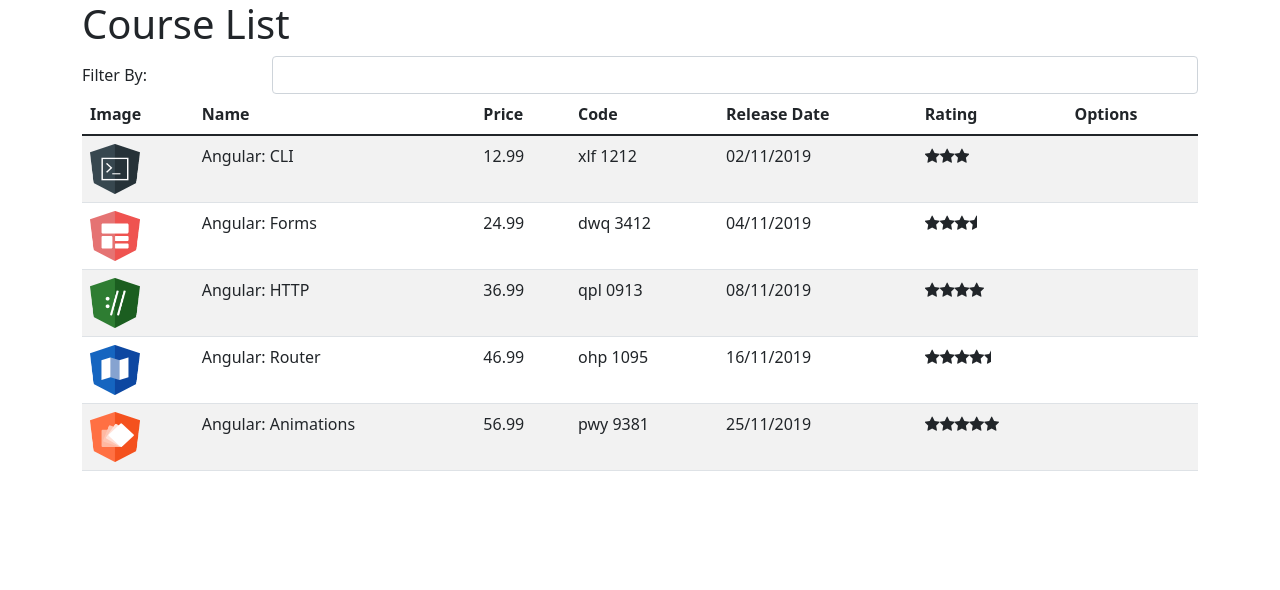
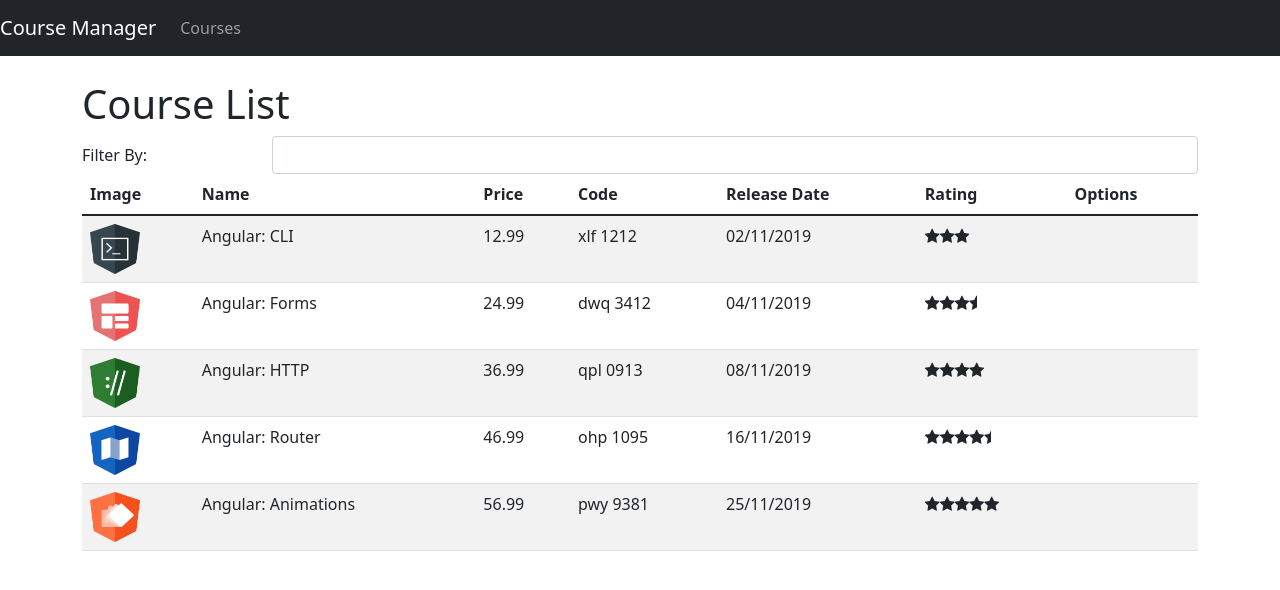
Before and after one commit to eliasr124/course-list, an Angular app: page /courses in a window 1280 px wide. Shown: the top 590 px of the page. Built offline with nearby package versions, Linux system fonts and the light colour scheme.

Commit message:
create router course list

```diff
--- a/src/app/app.component.html
+++ b/src/app/app.component.html
@@ -1,6 +1,5 @@
 
-<div class="container">
-
-  <app-course-list></app-course-list>
-
+<app-nav-bar></app-nav-bar>
+<div class="container mt-4">
+  <router-outlet></router-outlet>
 </div>
--- a/src/app/courses/course-list.component.ts
+++ b/src/app/courses/course-list.component.ts
@@ -3,7 +3,6 @@
 import { CourseService } from "./course.service";
 
 @Component({
-    selector: 'app-course-list',
     templateUrl: './course-list.component.html'
 })
 export class CourseListComponent{
--- /dev/null
+++ b/src/app/error_404/error_404.component.html
@@ -0,0 +1 @@
+<h2>Error 404</h2>
--- /dev/null
+++ b/src/app/nav-bar/nav-bar.component.html
@@ -0,0 +1,16 @@
+<nav class="navbar navbar-expand-lg navbar-dark bg-dark">
+    <a href="#" class="navbar-brand">Course Manager</a>
+
+    <button class="navbar-toggler" type="button" data-toggle="collapse" data-target="#navbarSupportedContent"
+        aria-controls="navbarSupportedContent" aria-expanded="false" aria-label="Toggle navigation">
+        <span class="navbar-toggler-icon"></span>
+    </button>
+
+    <div class="collapse navbar-collapse" id="navbarSupportedContent">
+        <ul class="navbar-nav mr-auto">
+            <li class="nav-item">
+                <a href="#" class="nav-link">Courses</a>
+            </li>
+        </ul>
+    </div>
+</nav>
```
Also changed, not shown: src/app/app.module.ts (+18 -2 lines), src/app/error_404/error_404.component.ts (added, +8 -0 lines), src/app/nav-bar/nav-bar.component.ts (added, +9 -0 lines).
